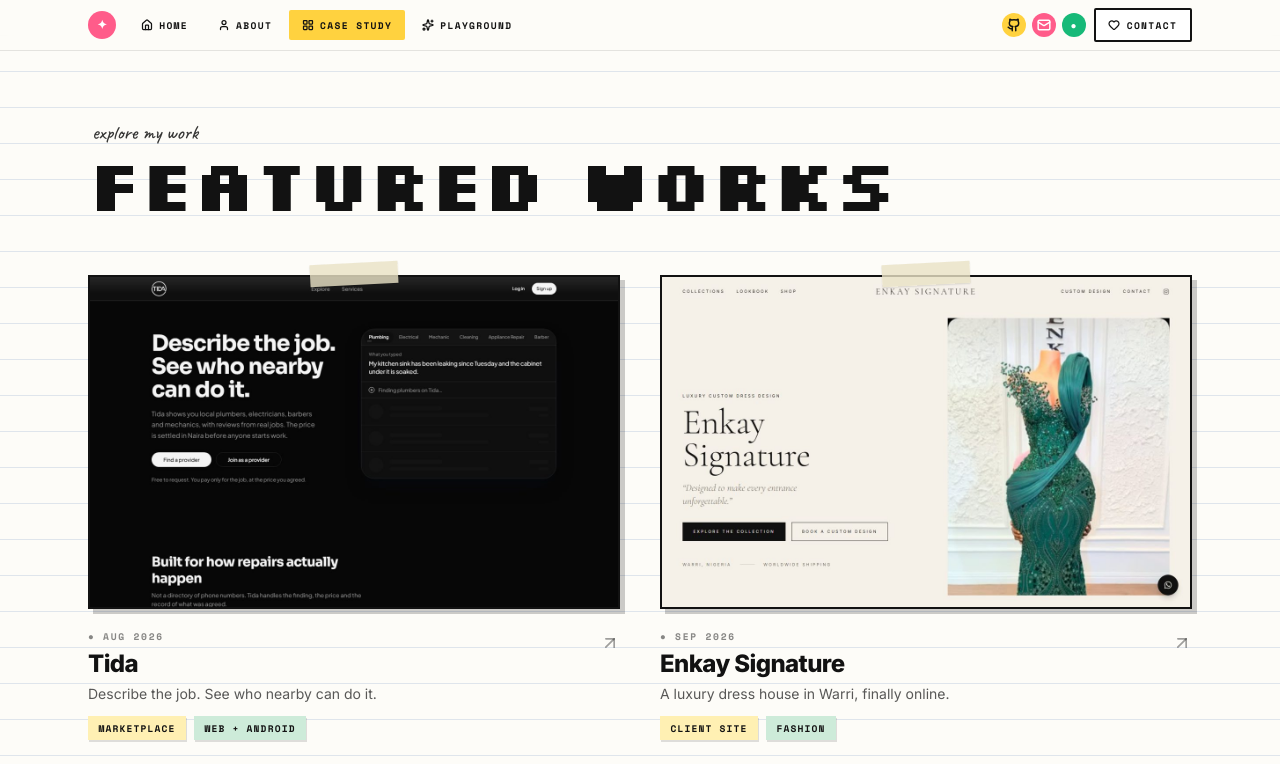
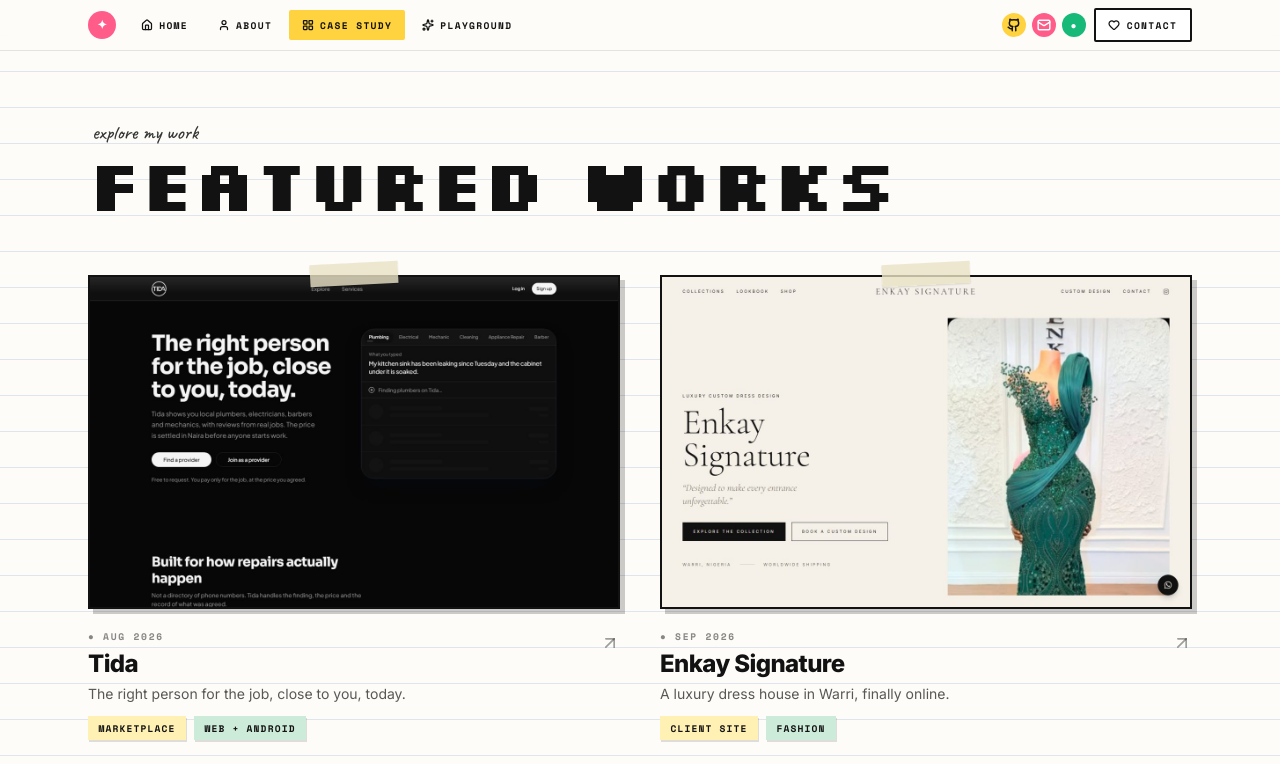
Before and after one commit to freelzz/portfolio, a React (Vite) app: page /work in a window 1280 px wide. Shown: the top 764 px of the page. Built offline with nearby package versions, Linux system fonts and the light colour scheme.

Commit message:
Sync Tida tagline and screenshot
Co-Authored-By: Claude Opus 5 <noreply@anthropic.com>

```diff
--- a/src/data/projects.ts
+++ b/src/data/projects.ts
@@ -23,7 +23,7 @@ export const projects: Project[] = [
     slug: "tida",
     title: "Tida",
     date: "Aug 2026",
-    tagline: "Describe the job. See who nearby can do it.",
+    tagline: "The right person for the job, close to you, today.",
     description:
       "A local services marketplace for Nigeria. You type what you need in plain words — \"a haircut at home before a wedding on Sunday\" — and Tida shows plumbers, electricians, barbers and mechanics near you with reviews from real jobs, priced in Naira before anyone starts work.",
     tags: ["Marketplace", "Web + Android"],
```
Also changed, not shown: public/shots/tida.jpg.
